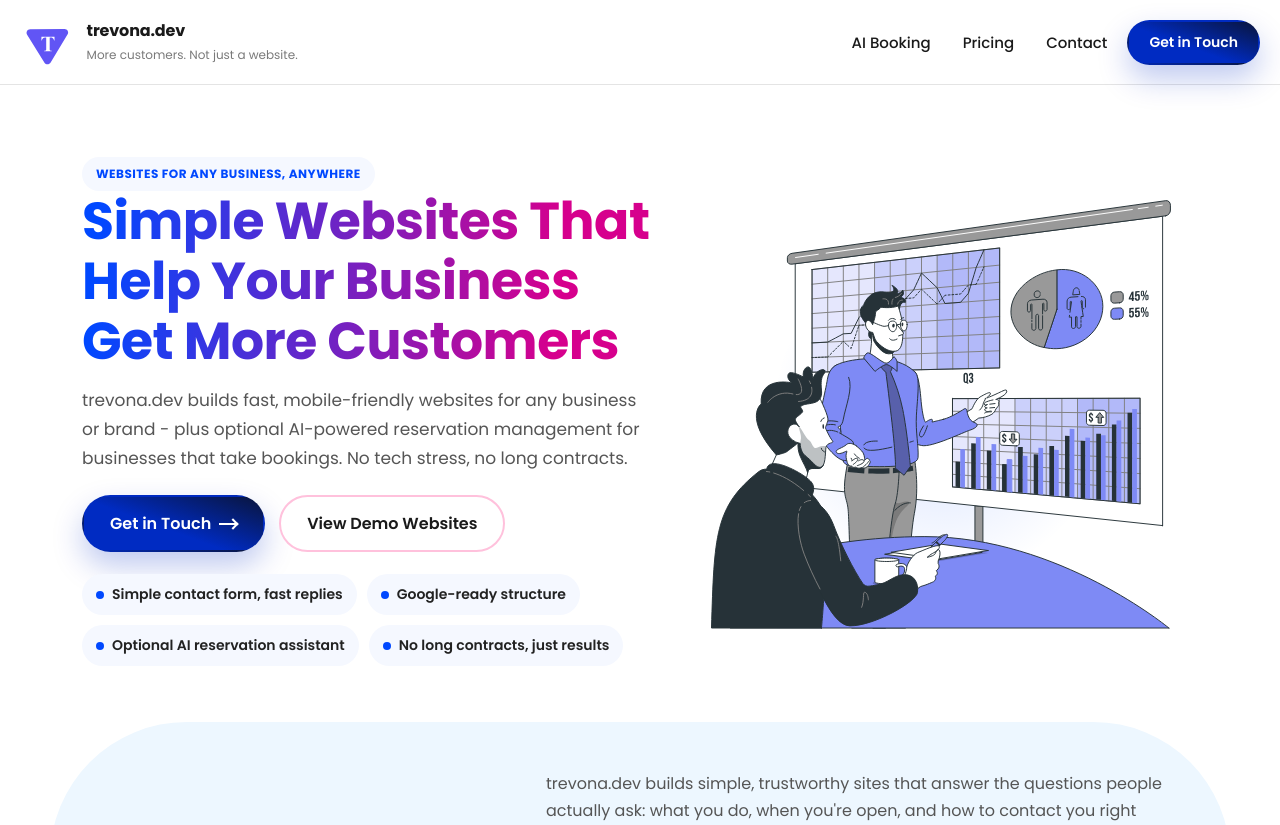
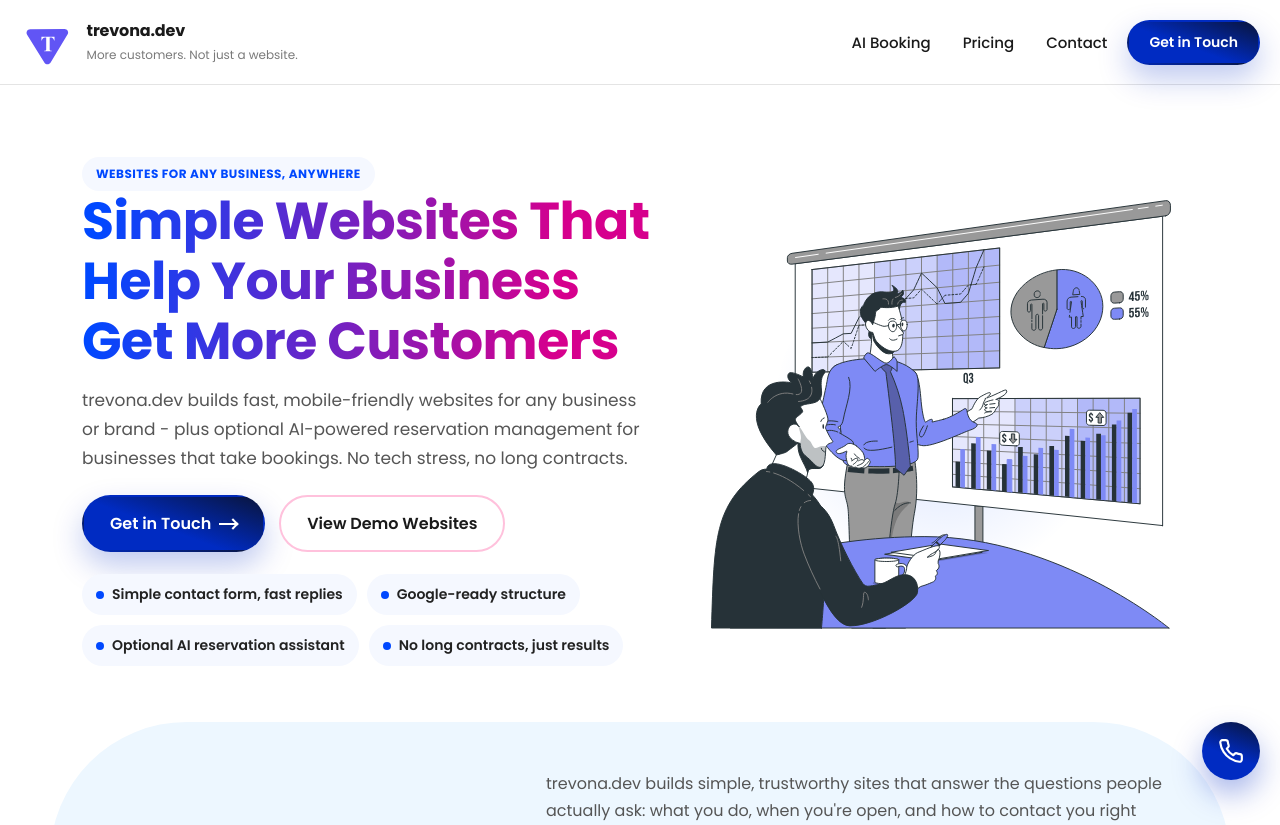
Before and after one commit to DavidUmunna/Trevona.dev, a React (Vite) app: page / in a window 1280 px wide. Shown: the top 825 px of the page. Built offline with nearby package versions, Linux system fonts and the light colour scheme.

Commit message:
Add base CSS styles and variables for the application layout and components

```diff
--- a/src/App.jsx
+++ b/src/App.jsx
@@ -43,6 +43,13 @@
   'Works through a booking widget on your website',
 ];
 
+const aiPhoneAssistantFeatures = [
+  "Answers incoming calls 24/7, even when you're on a job or closed",
+  'Takes messages or books appointments by voice',
+  'Forwards urgent calls through to you live',
+  "Works alongside your website's AI Reservation Assistant - one covers your site, one covers your phone",
+];
+
 const demos = [
   {
     name: 'barbershop',
@@ -81,9 +88,14 @@
   </div>
 );
 
-const CTAButtons = ({ primaryText = 'Get in Touch', secondaryText = 'View Demo Websites', ctaLocation }) => {
+const CTAButtons = ({
+  primaryText = 'Get in Touch',
+  secondaryText = 'View Demo Websites',
+  secondaryHref = '#demos',
+  ctaLocation,
+}) => {
   const handlePrimaryClick = () => {
-    if (primaryText === 'Get in Touch') {
+    if (ctaLocation) {
       trackEvent('cta_click', { cta_location: ctaLocation });
     }
   };
@@ -94,7 +106,7 @@
         {primaryText}
         <span className="arrow" aria-hidden="true" />
       </a>
-      <a className="btn ghost" href="#demos">
+      <a className="btn ghost" href={secondaryHref}>
         {secondaryText}
       </a>
     </div>
@@ -270,7 +282,31 @@
                 booked appointments on average.*
               </p>
             </div>
-            <CTAButtons primaryText="Ask about AI reservations" secondaryText="See pricing" />
+            <CTAButtons primaryText="Ask about AI reservations" secondaryText="See pricing" secondaryHref="#pricing" />
+          </div>
+        </section>
+
+        <section className="section" id="ai-phone-assistant">
+          <div className="inner">
+            <SectionHeader
+              eyebrow="Add-on"
+              title="Never miss a call again."
+              copy="Most customers still pick up the phone before they fill in a form. The AI Phone Assistant answers your business calls day or night, takes a message or books the appointment, and forwards anything urgent straight through to you."
+            />
+            <div className="feature-row">
+              <h3>AI Phone Assistant</h3>
+              <ul>
+                {aiPhoneAssistantFeatures.map((item) => (
+                  <li key={item}>{item}</li>
+                ))}
+              </ul>
+            </div>
+            <CTAButtons
+              primaryText="Ask about the Phone Assistant"
+              secondaryText="See pricing"
+              secondaryHref="#pricing"
+              ctaLocation="ai_phone_assistant"
+            />
           </div>
         </section>
 
@@ -358,16 +394,10 @@
               <div className="contact-grid">
                 <div className="contact-card">
                   <p className="lead">Fill in the form and we'll get back to you fast.</p>
-                  <div className="contact-actions">
-                    <a
-                      className="btn ghost"
-                      href={`tel:${phoneNumberDisplay.replace(/\s+/g, '')}`}
-                      onClick={() => trackEvent('call_button_click', { location: 'contact_section' })}
-                    >
-                      Call {phoneNumberDisplay}
-                    </a>
-                  </div>
-                  <p className="tiny">We can also share a quick, no-pressure preview of your site before you commit.</p>
+                  <p className="tiny">
+                    Prefer to talk? Use the call button in the corner. We can also share a quick, no-pressure preview
+                    of your site before you commit.
+                  </p>
                 </div>
                 <div className="form-card">
                   {formStatus === 'sent' ? (
@@ -432,6 +462,17 @@
           Get in Touch
         </a>
       </footer>
+
+      <a
+        className="call-fab"
+        href={`tel:${phoneNumberDisplay.replace(/\s+/g, '')}`}
+        aria-label="Call us"
+        onClick={() => trackEvent('call_button_click', { location: 'floating_button' })}
+      >
+        <svg viewBox="0 0 24 24" fill="none" stroke="currentColor" strokeWidth="2" strokeLinecap="round" strokeLinejoin="round">
+          <path d="M22 16.92v3a2 2 0 0 1-2.18 2 19.79 19.79 0 0 1-8.63-3.07 19.5 19.5 0 0 1-6-6 19.79 19.79 0 0 1-3.07-8.67A2 2 0 0 1 4.11 2h3a2 2 0 0 1 2 1.72c.127.96.361 1.903.7 2.81a2 2 0 0 1-.45 2.11L8.09 9.91a16 16 0 0 0 6 6l1.27-1.27a2 2 0 0 1 2.11-.45c.907.339 1.85.573 2.81.7A2 2 0 0 1 22 16.92z" />
+        </svg>
+      </a>
     </div>
   );
 };
--- a/src/styles.css
+++ b/src/styles.css
@@ -696,6 +696,34 @@
   font-weight: 600;
 }
 
+/* ---------- Floating call button ---------- */
+
+.call-fab {
+  position: fixed;
+  right: 20px;
+  bottom: 20px;
+  z-index: 50;
+  width: 58px;
+  height: 58px;
+  border-radius: 50%;
+  background: var(--gradient-btn);
+  color: #fff;
+  display: grid;
+  place-items: center;
+  box-shadow: 0 14px 30px rgba(0, 43, 194, 0.35);
+  transition: transform 0.15s ease, box-shadow 0.15s ease;
+}
+
+.call-fab:hover {
+  transform: translateY(-2px) scale(1.04);
+  box-shadow: 0 18px 36px rgba(0, 43, 194, 0.4);
+}
+
+.call-fab svg {
+  width: 26px;
+  height: 26px;
+}
+
 /* ---------- Responsive ---------- */
 
 @media (min-width: 720px) {
```
Also changed, not shown: 6 other files (tests, documents, lock files or other folders).
